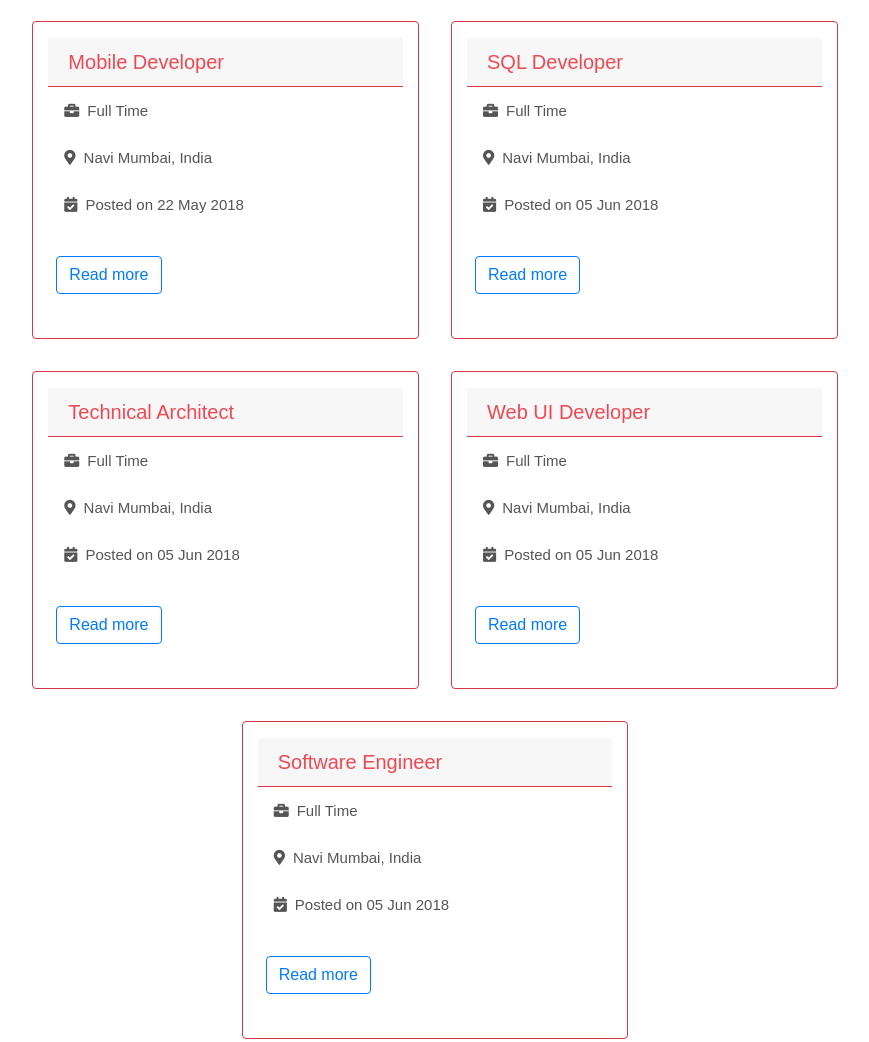
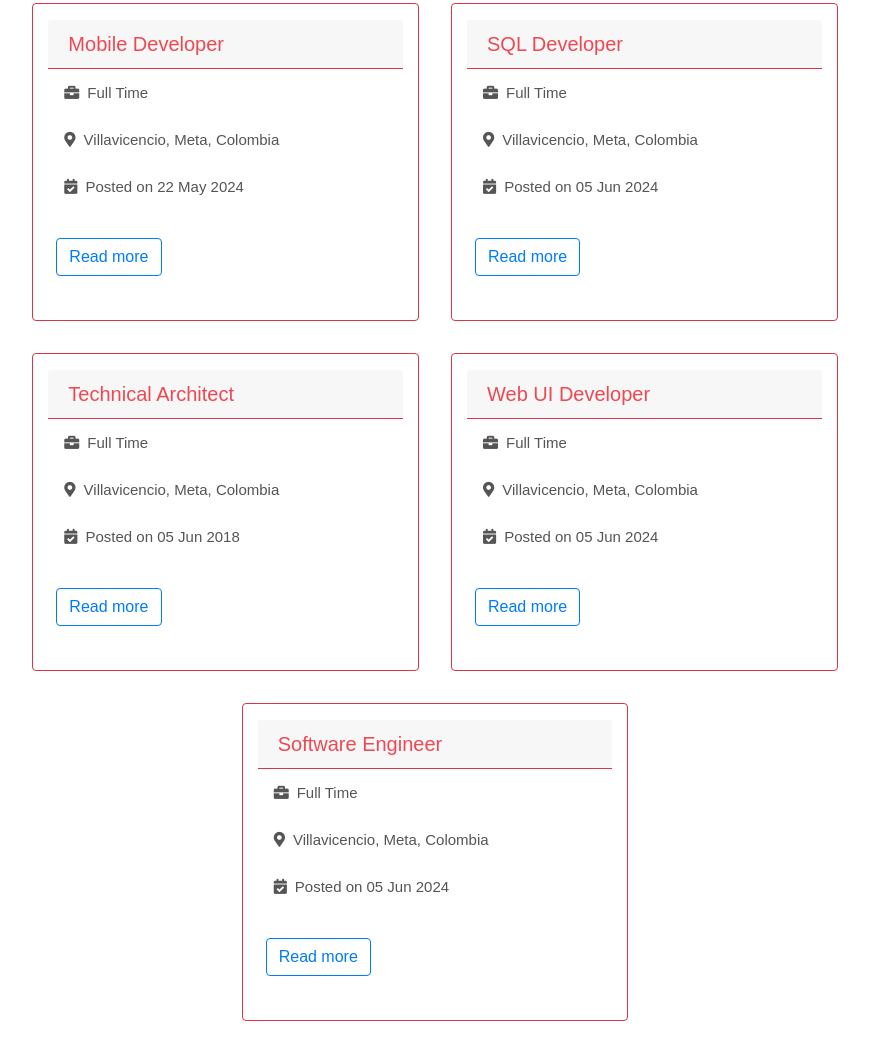
Before and after one commit to nestorvdev/ixia-contact, a plain HTML site: page pages/careers.html in a window 1280 px wide. Shown: the part 687-1729 px from the top of the page, without its empty margins (205-1074 px from the left). Drawn offline with Linux system fonts and the light colour scheme.

```diff
--- a/pages/careers.html
+++ b/pages/careers.html
@@ -113,8 +113,8 @@
     <div id="job" class="col-md-5 card border-danger py-3 m-3">
         <h5 class="card-header border-danger"><a href="../jobs/mobile-developer.html">Mobile Developer</a></h5>
         <p class="p-2"><i class="fa fa-briefcase p-2"></i>Full Time</p>
-        <p class="p-2"><i class="fa fa-map-marker-alt p-2"></i>Navi Mumbai, India</p>
-        <p class="p-2"><i class="fa fa-calendar-check p-2"></i>Posted on 22 May 2018</p>
+        <p class="p-2"><i class="fa fa-map-marker-alt p-2"></i>Villavicencio, Meta, Colombia</p>
+        <p class="p-2"><i class="fa fa-calendar-check p-2"></i>Posted on 22 May 2024</p>
         <div class="card-body pl-0">
             <a href="../jobs/mobile-developer.html" class="btn btn-outline-primary m-2">Read more</a>
         </div>
@@ -123,8 +123,8 @@
     <div id="job" class="col-md-5 card border-danger py-3 m-3">
         <h5 class="card-header border-danger"><a href="../jobs/sql-developer.html">SQL Developer</a></h5>
         <p class="p-2"><i class="fa fa-briefcase p-2"></i>Full Time</p>
-        <p class="p-2"><i class="fa fa-map-marker-alt p-2"></i>Navi Mumbai, India</p>
-        <p class="p-2"><i class="fa fa-calendar-check p-2"></i>Posted on 05 Jun 2018</p>
+        <p class="p-2"><i class="fa fa-map-marker-alt p-2"></i>Villavicencio, Meta, Colombia</p>
+        <p class="p-2"><i class="fa fa-calendar-check p-2"></i>Posted on 05 Jun 2024</p>
         <div class="card-body pl-0">
             <a href="../jobs/sql-developer.html" class="btn btn-outline-primary m-2">Read more</a>
         </div>
@@ -133,7 +133,7 @@
     <div id="job" class="col-md-5 card border-danger py-3 m-3">
         <h5 class="card-header border-danger"><a href="../jobs/technical-architect.html">Technical Architect</a></h5>
         <p class="p-2"><i class="fa fa-briefcase p-2"></i>Full Time</p>
-        <p class="p-2"><i class="fa fa-map-marker-alt p-2"></i>Navi Mumbai, India</p>
+        <p class="p-2"><i class="fa fa-map-marker-alt p-2"></i>Villavicencio, Meta, Colombia</p>
         <p class="p-2"><i class="fa fa-calendar-check p-2"></i>Posted on 05 Jun 2018</p>
         <div class="card-body pl-0">
             <a href="../jobs/technical-architect.html" class="btn btn-outline-primary m-2">Read more</a>
@@ -143,8 +143,8 @@
     <div id="job" class="col-md-5 card border-danger py-3 m-3">
         <h5 class="card-header border-danger"><a href="../jobs/web-ui-developer.html">Web UI Developer</a></h5>
         <p class="p-2"><i class="fa fa-briefcase p-2"></i>Full Time</p>
-        <p class="p-2"><i class="fa fa-map-marker-alt p-2"></i>Navi Mumbai, India</p>
-        <p class="p-2"><i class="fa fa-calendar-check p-2"></i>Posted on 05 Jun 2018</p>
+        <p class="p-2"><i class="fa fa-map-marker-alt p-2"></i>Villavicencio, Meta, Colombia</p>
+        <p class="p-2"><i class="fa fa-calendar-check p-2"></i>Posted on 05 Jun 2024</p>
         <div class="card-body pl-0">
             <a href="../jobs/web-ui-developer.html" class="btn btn-outline-primary m-2">Read more</a>
         </div>
@@ -153,8 +153,8 @@
     <div id="job" class="col-md-5 card border-danger py-3 m-3">
         <h5 class="card-header border-danger"><a href="../jobs/software-engineer.html">Software Engineer</a></h5>
         <p class="p-2"><i class="fa fa-briefcase p-2"></i>Full Time</p>
-        <p class="p-2"><i class="fa fa-map-marker-alt p-2"></i>Navi Mumbai, India</p>
-        <p class="p-2"><i class="fa fa-calendar-check p-2"></i>Posted on 05 Jun 2018</p>
+        <p class="p-2"><i class="fa fa-map-marker-alt p-2"></i>Villavicencio, Meta, Colombia</p>
+        <p class="p-2"><i class="fa fa-calendar-check p-2"></i>Posted on 05 Jun 2024</p>
         <div class="card-body pl-0">
             <a href="../jobs/software-engineer.html" class="btn btn-outline-primary m-2">Read more</a>
         </div>
```
Also changed, not shown: contact.html (+3 -4 lines), jobs/mobile-developer.html (+2 -2 lines), jobs/software-engineer.html (+2 -2 lines), jobs/sql-developer.html (+2 -2 lines), jobs/technical-architect.html (+2 -2 lines), jobs/web-ui-developer.html (+2 -2 lines), assets/images/logo.png, assets/images/logo2.png (added).
